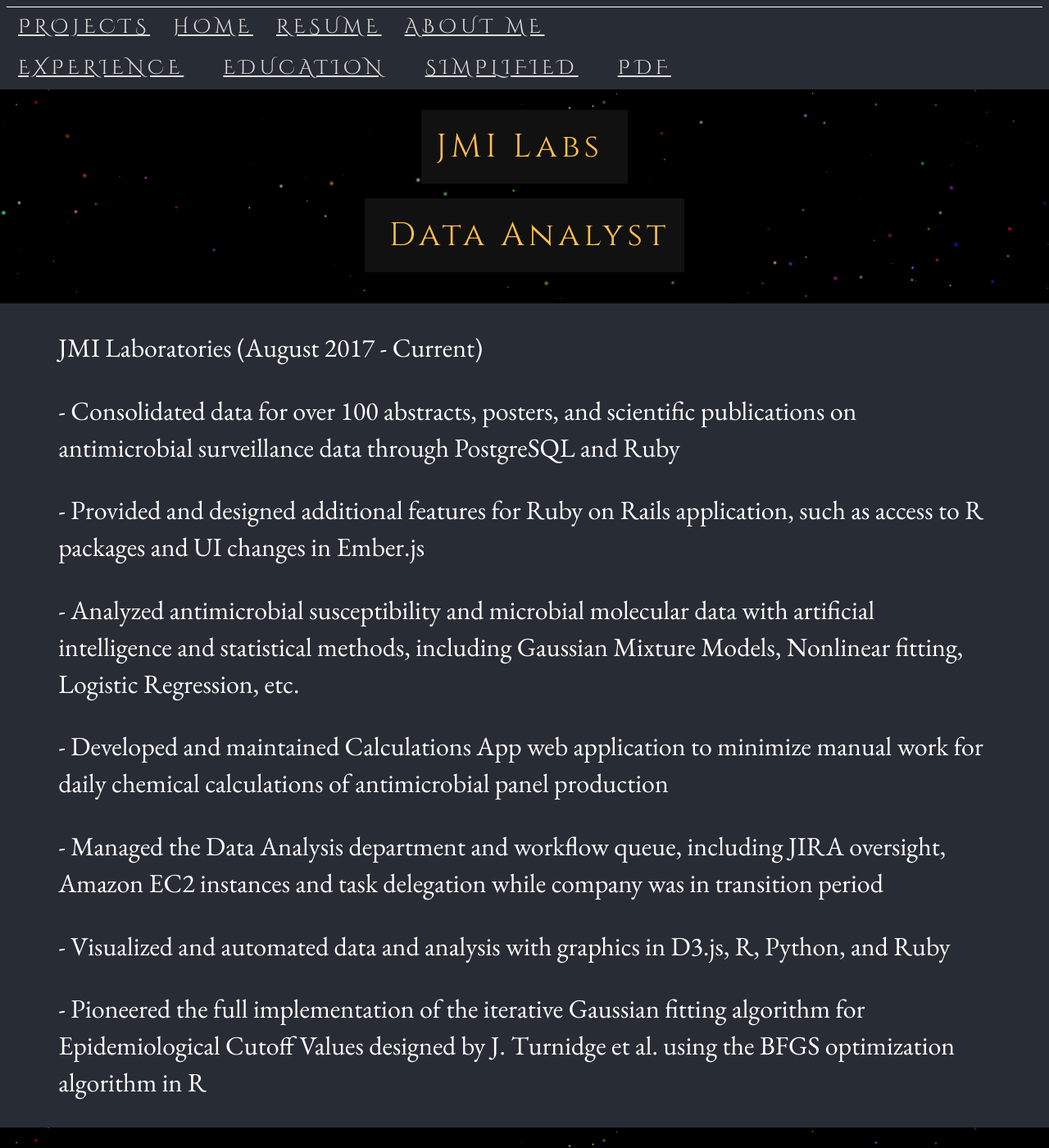
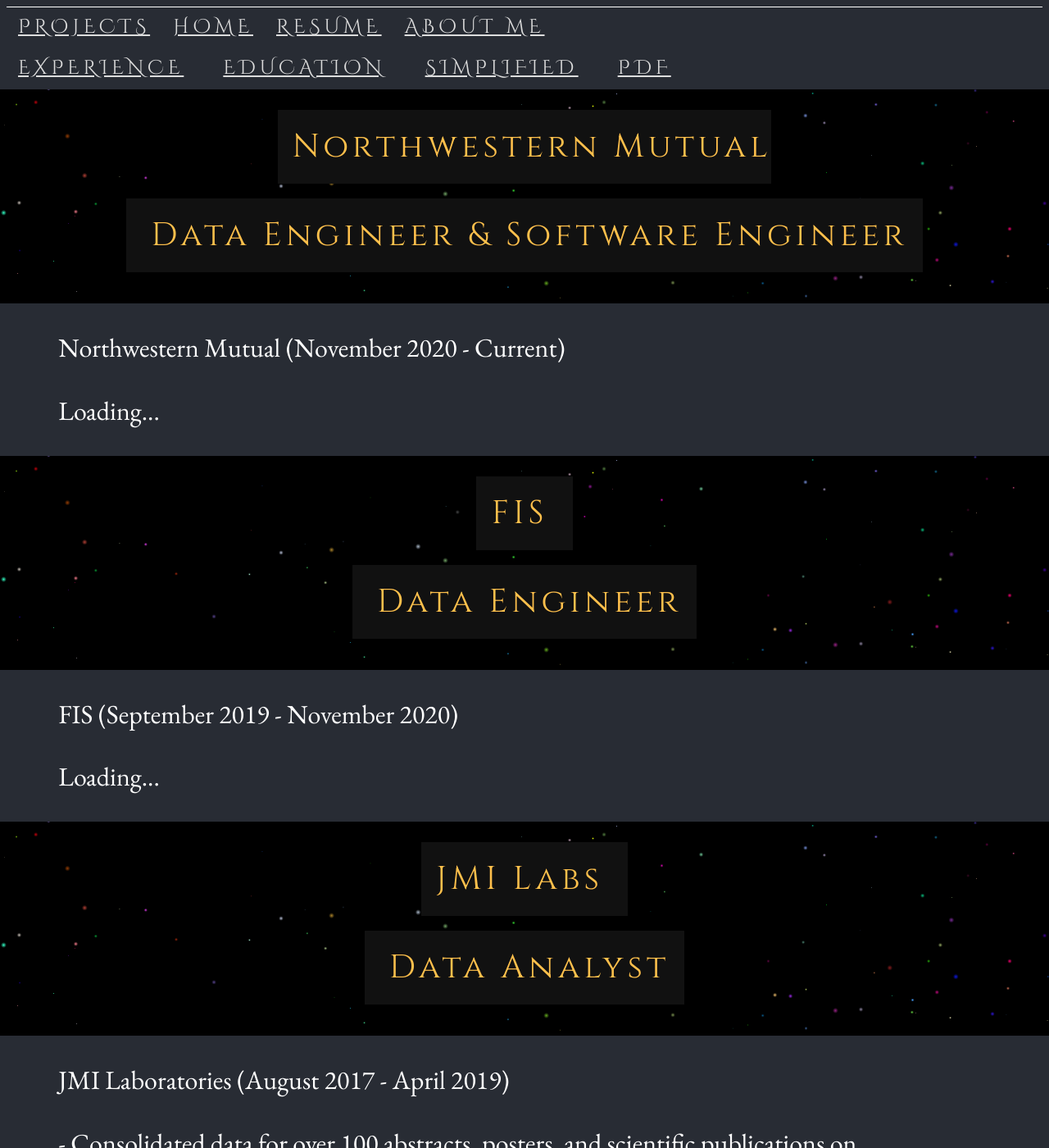
Before and after one commit to rosstelli/rosstelli.github.io, a Jekyll site: the page built from resume.html, in a window 1280 px wide and 1400 px high. Shown: the whole window at 82% size. Built offline with Jekyll 4.4.1, drawn with Linux system fonts in a browser that asks for light colours.

Commit message:
fix: Small resume update

```diff
--- a/resume.html
+++ b/resume.html
@@ -12,7 +12,32 @@ title: Resume
   </ul>
 </nav>
 
+<!-- Top of experience -->
 <div id="relevantExperience" class="para1">
+    <div class="container">
+    <span class="inside">
+      Northwestern Mutual<br><br>
+      &nbsp;&nbsp;Data Engineer & Software Engineer
+    </span>
+    </div>
+</div>
+
+<div id="NWM"> <p class="paragraph1"> Northwestern Mutual (November 2020 - Current) </p> </div>
+<div id="NWM_desc"> <p class="paragraph1">  Loading... </p> </div>
+
+<div id="fis_exp" class="para1">
+    <div class="container">
+    <span class="inside">
+      FIS&nbsp;&nbsp;<br><br>
+      &nbsp;&nbsp;Data Engineer
+    </span>
+    </div>
+</div>
+
+<div id="FIS"> <p class="paragraph1"> FIS (September 2019 - November 2020) </p> </div>
+<div id="FIS_desc"> <p class="paragraph1">  Loading... </p> </div>
+
+<div id="jmi_labs" class="para1">
   <div class="container">
     <span class="inside">
       JMI Labs&nbsp;&nbsp;<br><br>
@@ -21,7 +46,7 @@ title: Resume
   </div>
 </div>
 
-<div id="JMI"> <p class="paragraph1"> JMI Laboratories (August 2017 - Current) </p> </div>
+<div id="JMI"> <p class="paragraph1"> JMI Laboratories (August 2017 - April 2019) </p> </div>
 <div id="JMI_desc"> <p class="paragraph1">  Loading... </p> </div>
 
 
```
Also changed, not shown: 1 other file.
